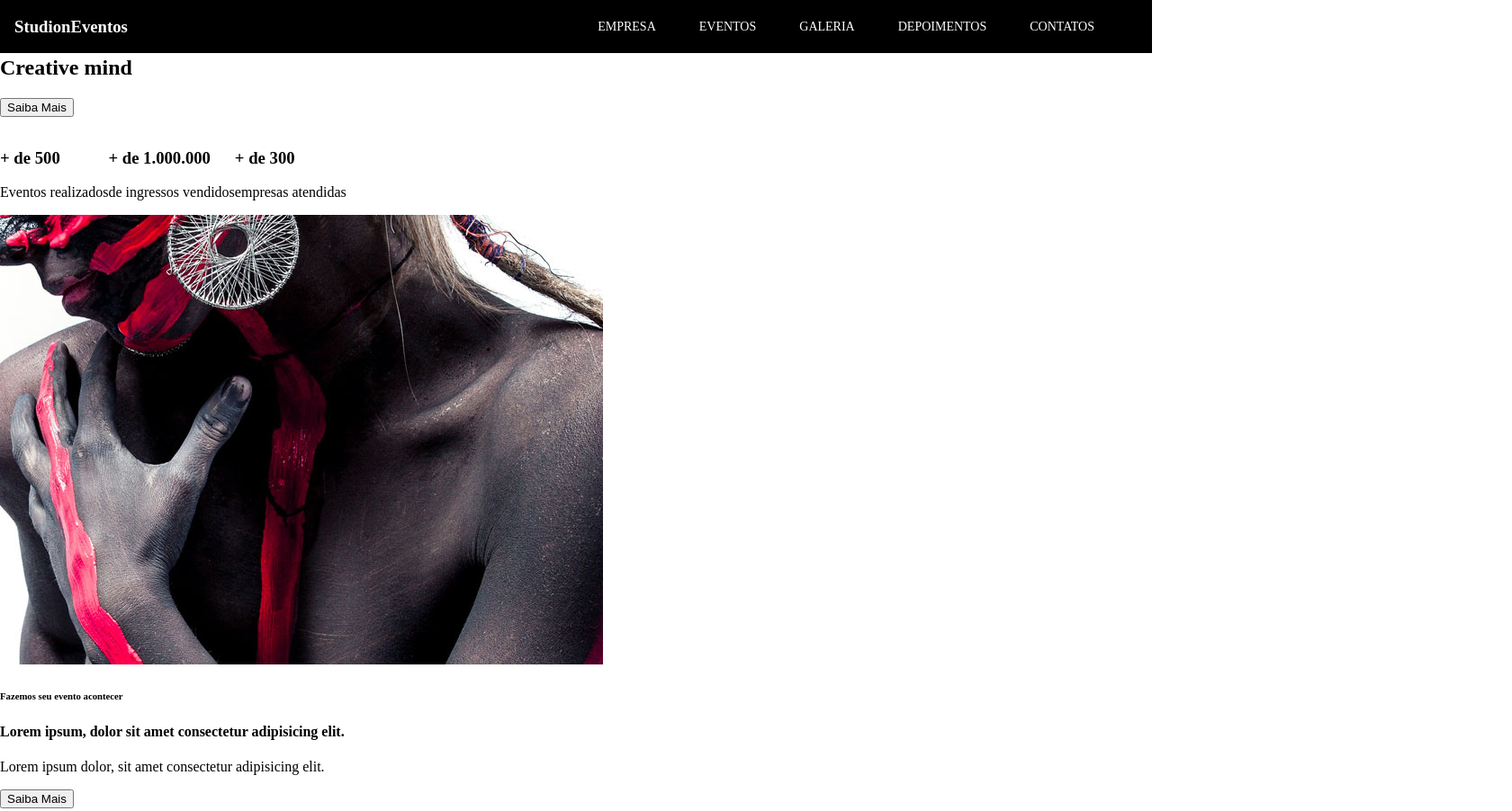
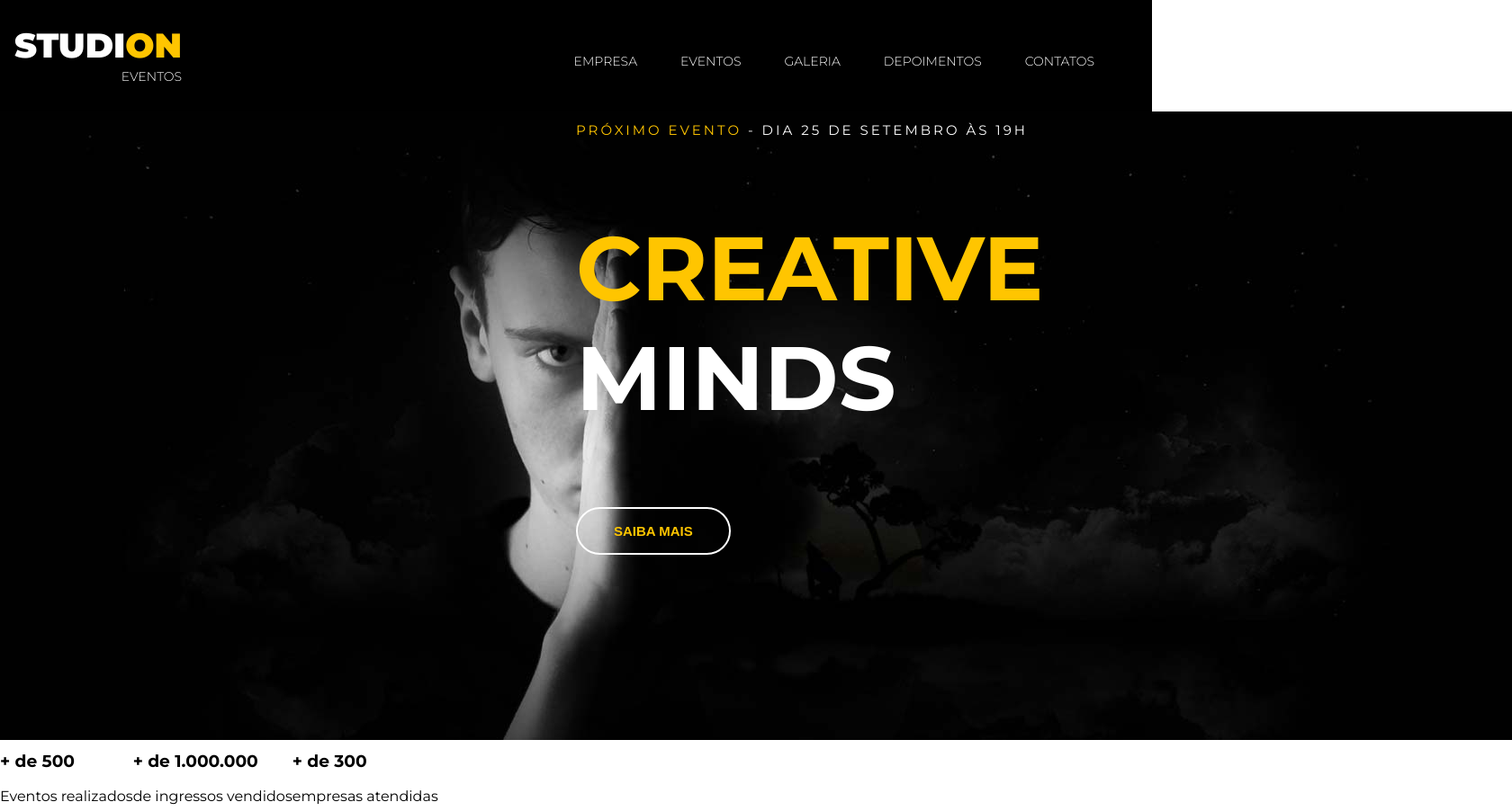
Before and after one commit to JujuBicalho/studion, a website: page src/index.html in a window 1280 px wide. Shown: the top 902 px of the page at 90% size, 1680 px wide, since content can reach past the window. Drawn offline with Linux system fonts and the light colour scheme.

Commit message:
feat(header): implemented header styles

```diff
--- a/src/index.html
+++ b/src/index.html
@@ -10,7 +10,10 @@
     <body>
         <nav>
             <nav class="navbar">
-            <h1>Studi<span>on</span><span>Eventos</span></h1>
+            <h1 class="logo-studion">
+                Studi<span class="copy-primary">on</span>
+                <span class="logo-studion__subtitle">Eventos</span>
+            </h1>
             <ul class="navbar__links">
             <li>
                 <a href="#empresa">
@@ -43,11 +46,14 @@
         <header>
             <div id="slider">
                 <div class="slide">
-                    <h6><span>Próximo evento</span> - dia 25 de setembro às 19h</h6>
-                    <h2><span>Creative</span> mind</h2>
-                    <button>Saiba Mais</button>
+                    <img class="slide_backgorund_image" src="./images/banner.jpg" alt="Studion Banner"/>
                 </div>
-                 </div>
+
+                <div class="slide__copy">
+                    <h6><span class="copy-primary">Próximo evento</span> - dia 25 de setembro às 19h</h6>
+                    <h2><span class="copy-primary">Creative</span> Minds</h2>
+                    <button class="btn btn--slide">Saiba Mais</button>
+                </div>
         </header>
 
         <main>
--- a/src/style.css
+++ b/src/style.css
@@ -4,14 +4,16 @@
    box-sizing: border-box;
    }
 
-::root {
-    --color-primary: #ffc500;
+:root {
     font-family: 'Montserrat', sans-serif;
     font-size:16px;
+    --color-primary: #ffc500;
+    --default-padding: 1rem;
     }
 
 body {
     margin: 0;
+    padding-top: 7.75rem;
     }
 
 ul {
@@ -27,8 +29,11 @@ ul {
     align-items: center;
     top: 0;
     left: 0;
+
     width: 100%;
-    padding: 0 1rem;
+    height: 125px;
+    padding: 0rem 1rem;
+
     background-color:#000;
     color: #FFF;
 }
@@ -38,7 +43,7 @@ ul {
 
 }
 
-.navbar__links li{
+.navbar__links li {
     font-size: 0.875rem;
     margin-right: 3rem;
     text-transform: uppercase;
@@ -52,20 +57,79 @@ ul {
 }
 
 .navbar__links a:hover {
-    color: #ffc500;
+    color: var(--color-primary);
 }
 
 .logo-studion {
+    font-size: 2.375rem;
     font-weight: 900;
+    line-height: 1ch; /*ch é relativo ao tamanho da altura do glifo 0 da fonte - altura da letra*/
     text-transform: uppercase;
+    text-align: right;
 }
 
 .logo-studion__subtitle {
     font-size: 0.875rem;
     font-weight: 300;
-    float: right;
+
 }
 
 .copy-primary {
-    color: #ffc500;
+    color: var(--color-primary);
 }
+
+#slider {
+   background-color: #000;
+   color: #fff;
+ }
+
+.slide {
+  position: relative;
+  height: calc(100vh - 7.75rem);
+}
+
+.slide__background-image {
+    width: 100%;
+    height: 100%;
+    object-fit: cover;
+    object-position: center;
+  }
+
+.slide__copy {
+    position: absolute;
+    top: 6.25rem;
+    left: 50vw;
+  }
+.slide__copy h6 {
+    font-size: 0.9375rem;
+    font-weight: 400;
+    text-transform: uppercase;
+    letter-spacing: 0.1875rem;
+
+}
+.slide__copy h2{
+    font-size: 6.25rem;
+    text-transform: uppercase;
+}
+
+.btn{
+    cursor: pointer;
+    padding: 1rem 2.5rem;
+    border: 0.125rem solid #fff;
+    border-radius: 5rem;
+    color: var(--color-primary);
+    background: unset;
+    font-size: 0.9375rem;
+    font-weight: 700;
+    text-transform: uppercase;
+    transition: 0.3s all ease;
+  }
+
+  .btn:hover,
+  .btn:active,
+  .btn:focus {
+      border-color: var(--color-primary);
+      background-color: var(--color-primary);
+      color: #fff;
+
+  }
```
